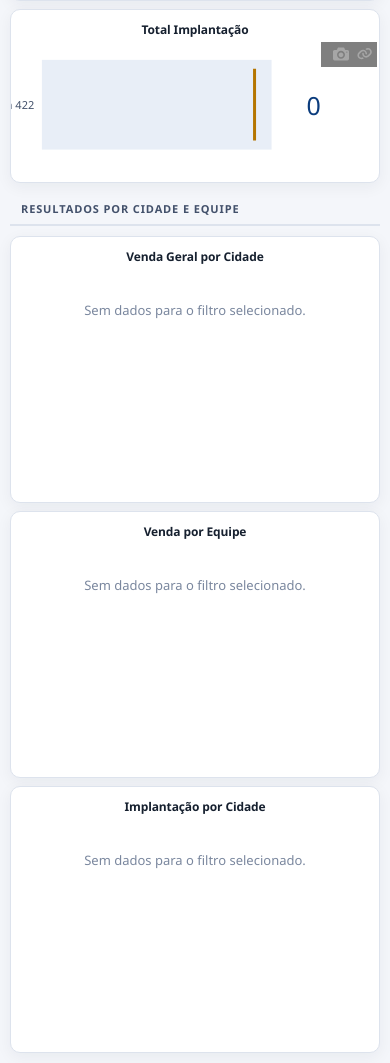
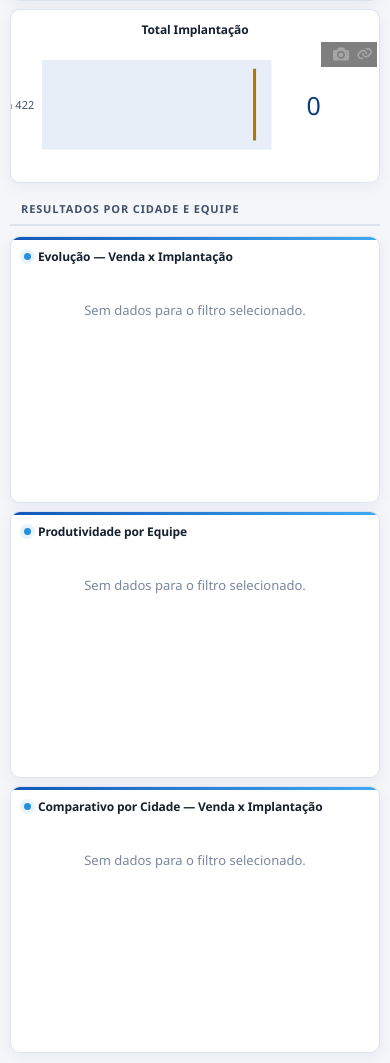
Before and after one commit to analistafjp-design/dashboard-aegea, a FastAPI app: page / in a window 390 px wide. Shown: the part 2048-3111 px from the top of the page. Run offline with FastAPI, Linux system fonts and the light colour scheme; data that the repository does not hold is empty.

Commit message:
Reorganiza análises com gráfico de linhas

```diff
--- a/app/config.py
+++ b/app/config.py
@@ -32,7 +32,7 @@ class Config:
     # O atualizador do Windows compara esta versao com o servidor que ja esta
     # aberto. Quando o codigo do painel muda, uma versao diferente garante que
     # o processo antigo seja encerrado e reiniciado antes de abrir o navegador.
-    APP_VERSAO = "1.4.0"
+    APP_VERSAO = "1.5.0"
     DEBUG = _env("DEBUG", "false").lower() in ("1", "true", "yes")
 
     BASE_DIR = BASE_DIR
--- a/frontend/static/css/tema.css
+++ b/frontend/static/css/tema.css
@@ -650,7 +650,12 @@ html[data-tema="escuro"] .indicador-faixa strong { color: #82b8ff; }
 }
 
 .grade-roscas { display: grid; grid-template-columns: repeat(4, minmax(0, 1fr)); gap: 8px; padding: 0; }
-.grade-simples-3 { display: grid; grid-template-columns: repeat(3, minmax(0, 1fr)); gap: 8px; padding: 0; }
+.grade-analises-home {
+  display: grid; grid-template-columns: repeat(12, minmax(0, 1fr)); gap: 8px; padding: 0;
+}
+.visual-simples--tendencia { grid-column: span 8; }
+.visual-simples--equipes { grid-column: span 4; }
+.visual-simples--cidades { grid-column: 1 / -1; }
 .visual-simples {
   min-width: 0; background: var(--surface); border: 1px solid var(--border); border-radius: 10px;
   box-shadow: 0 4px 16px rgba(16,32,61,.055); overflow: hidden;
@@ -659,9 +664,23 @@ html[data-tema="escuro"] .indicador-faixa strong { color: #82b8ff; }
   margin: 0; padding: 9px 11px 2px; color: var(--text); text-align: left;
   font-size: 12px; font-weight: 700; line-height: 1.25;
 }
+.grade-analises-home .visual-simples { position: relative; }
+.grade-analises-home .visual-simples::before {
+  content: ""; position: absolute; inset: 0 0 auto; height: 3px;
+  background: linear-gradient(90deg, #1257b8, #3fa9f5); z-index: 2;
+}
+.grade-analises-home .visual-simples h2 {
+  display: flex; align-items: center; gap: 7px; padding-top: 12px;
+}
+.grade-analises-home .visual-simples h2::before {
+  content: ""; width: 7px; height: 7px; flex: 0 0 7px; border-radius: 50%;
+  background: #258fe0; box-shadow: 0 0 0 4px rgba(37,143,224,.1);
+}
 .grafico { min-height: 245px; }
 .grafico--compacto { min-height: 168px; }
 .grafico--alto { min-height: 340px; }
+.grafico--analise { min-height: 225px; }
+.grafico--cidades { min-height: 285px; }
 .visual-simples--bullet .grafico--compacto { min-height: 142px; }
 .visual-simples--bullet { align-self: stretch; }
 .faixa-titulo {
@@ -742,7 +761,8 @@ html[data-tema="escuro"] .programacao-resumo strong { color: #82b8ff; }
   .titulo-faixa h1 { grid-column: 1; grid-row: 1; }
   .titulo-faixa__resumo, .titulo-faixa__numero { justify-self: center; }
   .titulo-faixa__numero { grid-row: 2; }
-  .grade-simples-3 { grid-template-columns: repeat(2, minmax(0, 1fr)); }
+  .visual-simples--tendencia { grid-column: span 7; }
+  .visual-simples--equipes { grid-column: span 5; }
   .termos-insights { grid-template-columns: repeat(2, minmax(0, 1fr)); }
 }
 
@@ -762,14 +782,18 @@ html[data-tema="escuro"] .programacao-resumo strong { color: #82b8ff; }
   .faixa-indicadores { grid-auto-flow: row; grid-template-columns: repeat(2, minmax(0, 1fr)); gap: 8px; }
   .indicador-faixa { min-height: 60px; }
   .indicador-faixa:last-child:nth-child(odd) { grid-column: 1 / -1; }
-  .grade-roscas, .grade-simples-3, .grade-termos, .grade-programacao,
+  .grade-roscas, .grade-termos, .grade-programacao,
   .programacao-resumo { grid-template-columns: 1fr; }
+  .grade-analises-home { grid-template-columns: 1fr; }
+  .visual-simples--tendencia, .visual-simples--equipes, .visual-simples--cidades { grid-column: 1; }
   .grade-termos .visual-simples--largo, .grade-termos .visual-simples--cidade,
   .grade-termos .visual-simples--total { grid-column: span 1; }
   .termos-insights { grid-template-columns: 1fr; }
   .grafico { min-height: 260px; }
   .grafico--compacto { min-height: 220px; }
   .grafico--alto { min-height: 320px; }
+  .grafico--analise { min-height: 250px; }
+  .grafico--cidades { min-height: 330px; }
   .visual-simples h2 { padding: 12px 13px 3px; text-align: center; }
   .programacao-resumo > div { min-height: 74px; }
   .toasts { left: 10px; right: 10px; bottom: 10px; max-width: none; }
--- a/frontend/static/js/graficos.js
+++ b/frontend/static/js/graficos.js
@@ -118,6 +118,55 @@
       hovermode: "closest",
       xaxis: { gridcolor: cores().grade, tickformat: ",.0f" },
     }, opcoes.layout));
+  };
+
+  /** Ranking em estilo lollipop: menos tinta visual e mais destaque aos valores. */
+  Graficos.lollipop = function (id, rotulos, valores, opcoes) {
+    opcoes = opcoes || {};
+    const c = cores();
+    const y = rotulos.slice().reverse();
+    const x = valores.slice().reverse();
+    const linhasX = [];
+    const linhasY = [];
+    x.forEach((valor, indice) => {
+      linhasX.push(0, valor, null);
+      linhasY.push(y[indice], y[indice], null);
+    });
+    desenhar(id, [
+      { type: "scatter", mode: "lines", x: linhasX, y: linhasY,
+        line: { color: c.escuro ? "#35485f" : "#c9d8eb", width: 4 },
+        hoverinfo: "skip", showlegend: false },
+      { type: "scatter", mode: "markers+text", x, y,
+        marker: { color: opcoes.cor || c.linha, size: 11,
+          line: { color: c.escuro ? "#141d2b" : "#fff", width: 2 } },
+        text: x.map(rotuloValor), textposition: "middle right", cliponaxis: false,
+        hovertemplate: "%{y}<br><b>%{x:,.0f}</b><extra></extra>", showlegend: false },
+    ], {
+      margin: { l: Math.min(170, 14 + Math.max.apply(null, rotulos.map((r) => String(r).length)) * 6.6),
+        r: 42, t: 8, b: 30 },
+      hovermode: "closest", xaxis: { gridcolor: c.grade, tickformat: ",.0f", zeroline: false },
+      yaxis: { gridcolor: "rgba(0,0,0,0)", automargin: true },
+    });
+  };
+
+  /** Comparativo horizontal lado a lado para duas ou mais séries. */
+  Graficos.agrupadoHorizontal = function (id, rotulos, series) {
+    const invertidos = rotulos.slice().reverse();
+    desenhar(id, series.map((s, indice) => ({
+      type: "bar", orientation: "h", name: s.nome, y: invertidos,
+      x: s.valores.slice().reverse(),
+      marker: { color: s.cor || PALETA[indice % PALETA.length], line: { width: 0 } },
+      text: s.valores.slice().reverse().map(rotuloValor),
+      texttemplate: "%{text}", textposition: "outside", cliponaxis: false,
+      hovertemplate: "%{y}<br>" + s.nome + ": <b>%{x:,.0f}</b><extra></extra>",
+    })), {
+      barmode: "group", bargap: 0.28, bargroupgap: 0.08, hovermode: "y unified",
+      margin: { l: Math.min(190, 14 + Math.max.apply(null, rotulos.map((r) => String(r).length)) * 6.8),
+        r: 42, t: 8, b: 38 },
+      legend: { orientation: "h", x: 0, y: 1.1 },
+      xaxis: { gridcolor: cores().grade, tickformat: ",.0f", zeroline: false },
+      yaxis: { gridcolor: "rgba(0,0,0,0)", automargin: true },
+    });
   };
 
   /** Realizado x Meta por mês. */
@@ -294,5 +343,31 @@
     })), {});
   };
 
+  /** Linha executiva suavizada, com preenchimento leve e rótulo no último ponto. */
+  Graficos.tendencia = function (id, rotulos, series) {
+    const c = cores();
+    desenhar(id, series.map((s, indice) => {
+      const valores = s.valores || [];
+      const textos = valores.map((valor, posicao) =>
+        posicao === valores.length - 1 ? rotuloValor(valor) : "");
+      return {
+        type: "scatter", mode: "lines+markers+text", name: s.nome,
+        x: rotulos, y: valores, text: textos, textposition: "top center",
+        line: { width: 3, shape: "spline", smoothing: 0.75,
+          color: s.cor || PALETA[indice % PALETA.length] },
+        marker: { size: 7, color: s.cor || PALETA[indice % PALETA.length],
+          line: { width: 2, color: c.escuro ? "#141d2b" : "#fff" } },
+        fill: "tozeroy", fillcolor: s.preenchimento ||
+          (indice === 0 ? "rgba(18,87,184,.10)" : "rgba(63,169,245,.08)"),
+        hovertemplate: "%{x}<br>" + s.nome + ": <b>%{y:,.0f}</b><extra></extra>",
+      };
+    }), {
+      margin: { l: 45, r: 28, t: 12, b: 38 }, hovermode: "x unified",
+      legend: { orientation: "h", x: 0, y: 1.12 },
+      xaxis: { gridcolor: "rgba(0,0,0,0)", automargin: true },
+      yaxis: { gridcolor: c.grade, zeroline: false, tickformat: ",.0f", rangemode: "tozero" },
+    });
+  };
+
   window.Graficos = Graficos;
 })(window);
--- a/frontend/static/js/paginas.js
+++ b/frontend/static/js/paginas.js
@@ -115,12 +115,47 @@
       visualMeta("graf-simples-impl-vcg", bloco(implantacao.blocos_meta, "VCG"), "anel");
       visualMeta("graf-simples-venda-comercial", bloco(vendas.blocos_meta, "Comercial"), "barra");
       visualMeta("graf-simples-impl-total", implantacao.bloco_principal, "barra");
-      const cidadeVenda = ranking(vendas.top_cidades, "cidade");
-      G.barrasHorizontais("graf-simples-venda-cidade", cidadeVenda.rotulos, cidadeVenda.valores);
+      const mensalVendas = serieMensal(vendas.evolucao_mensal);
+      const mensalImplantacao = serieMensal(implantacao.evolucao_mensal);
+      const diariaVendas = serieDiaria(vendas.evolucao_diaria);
+      const diariaImplantacao = serieDiaria(implantacao.evolucao_diaria);
+      const usarMensal = new Set([...mensalVendas.rotulos, ...mensalImplantacao.rotulos]).size > 1;
+      const rotulosTendencia = usarMensal
+        ? [...new Set([...mensalVendas.rotulos, ...mensalImplantacao.rotulos])]
+        : [...new Set([...diariaVendas.datas, ...diariaImplantacao.datas])];
+      const mapaSerie = (rotulos, valores) => Object.fromEntries(
+        rotulos.map((rotulo, indice) => [rotulo, valores[indice] || 0]));
+      const mapaVendas = usarMensal
+        ? mapaSerie(mensalVendas.rotulos, mensalVendas.valores)
+        : mapaSerie(diariaVendas.datas, diariaVendas.diario);
+      const mapaImplantacao = usarMensal
+        ? mapaSerie(mensalImplantacao.rotulos, mensalImplantacao.valores)
+        : mapaSerie(diariaImplantacao.datas, diariaImplantacao.diario);
+      G.tendencia("graf-simples-tendencia", rotulosTendencia, [
+        { nome: "Venda", valores: rotulosTendencia.map((r) => mapaVendas[r] || 0), cor: "#1257b8" },
+        { nome: "Implantação", valores: rotulosTendencia.map((r) => mapaImplantacao[r] || 0), cor: "#24a0ed" },
+      ]);
+
       const equipeVenda = ranking(vendas.top_equipes, "equipe");
-      G.barrasHorizontais("graf-simples-venda-equipe", equipeVenda.rotulos, equipeVenda.valores);
-      const cidadeImpl = ranking(implantacao.por_cidade.slice(0, 10), "cidade");
-      G.barrasHorizontais("graf-simples-impl-cidade", cidadeImpl.rotulos, cidadeImpl.valores);
+      G.lollipop("graf-simples-equipes", equipeVenda.rotulos.slice(0, 8),
+        equipeVenda.valores.slice(0, 8));
+
+      const cidadesVenda = vendas.top_cidades || [];
+      const cidadesImplantacao = implantacao.por_cidade || [];
+      const mapaCidades = new Map();
+      cidadesVenda.forEach((item) => mapaCidades.set(item.cidade,
+        { cidade: item.cidade, venda: item.total || 0, implantacao: 0 }));
+      cidadesImplantacao.forEach((item) => {
+        const atual = mapaCidades.get(item.cidade) || { cidade: item.cidade, venda: 0, implantacao: 0 };
+        atual.implantacao = item.total || 0;
+        mapaCidades.set(item.cidade, atual);
+      });
+      const cidades = [...mapaCidades.values()]
+        .sort((a, b) => (b.venda + b.implantacao) - (a.venda + a.implantacao)).slice(0, 10);
+      G.agrupadoHorizontal("graf-simples-cidades", cidades.map((r) => r.cidade), [
+        { nome: "Venda", valores: cidades.map((r) => r.venda), cor: "#1257b8" },
+        { nome: "Implantação", valores: cidades.map((r) => r.implantacao), cor: "#24a0ed" },
+      ]);
     } catch (e) {
       erro("#simples-implantacao-kpis", e.message);
     }
--- a/frontend/templates/paginas/home.html
+++ b/frontend/templates/paginas/home.html
@@ -17,10 +17,10 @@
     <div class="visual-simples visual-simples--bullet"><h2>Total Implantação</h2><div class="grafico grafico--compacto" id="graf-simples-impl-total"></div></div>
   </div>
   <div class="faixa-titulo">RESULTADOS POR CIDADE E EQUIPE</div>
-  <div class="grade-simples-3">
-    <div class="visual-simples"><h2>Venda Geral por Cidade</h2><div class="grafico" id="graf-simples-venda-cidade"></div></div>
-    <div class="visual-simples"><h2>Venda por Equipe</h2><div class="grafico" id="graf-simples-venda-equipe"></div></div>
-    <div class="visual-simples"><h2>Implantação por Cidade</h2><div class="grafico" id="graf-simples-impl-cidade"></div></div>
+  <div class="grade-analises-home">
+    <div class="visual-simples visual-simples--tendencia"><h2>Evolução — Venda x Implantação</h2><div class="grafico grafico--analise" id="graf-simples-tendencia"></div></div>
+    <div class="visual-simples visual-simples--equipes"><h2>Produtividade por Equipe</h2><div class="grafico grafico--analise" id="graf-simples-equipes"></div></div>
+    <div class="visual-simples visual-simples--cidades"><h2>Comparativo por Cidade — Venda x Implantação</h2><div class="grafico grafico--cidades" id="graf-simples-cidades"></div></div>
   </div>
 </section>
 {% endblock %}
```
Also changed, not shown: tests/test_atalho_windows.py (+1 -1 lines), tests/test_interface_simples.py (+6 -1 lines), 1 other file.
